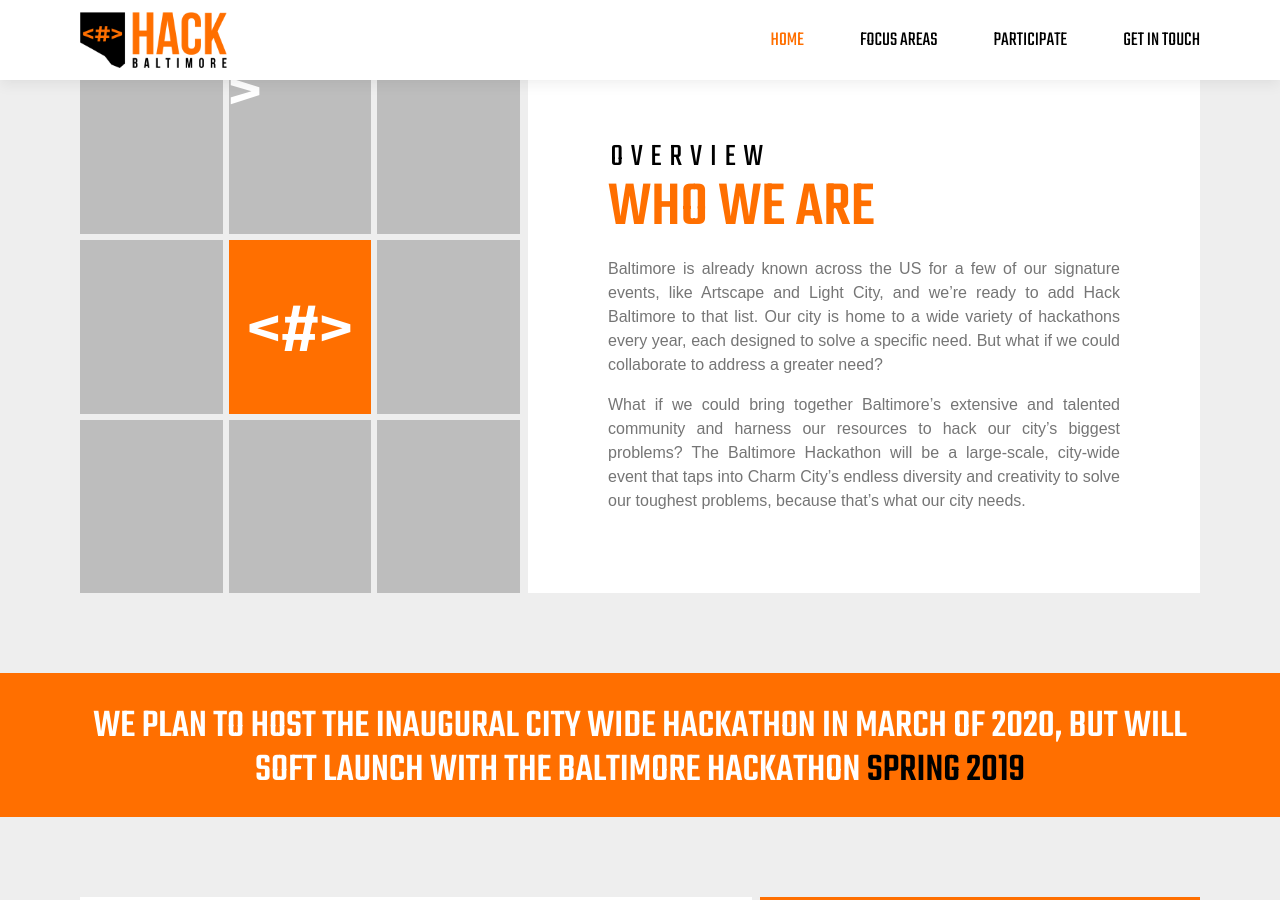
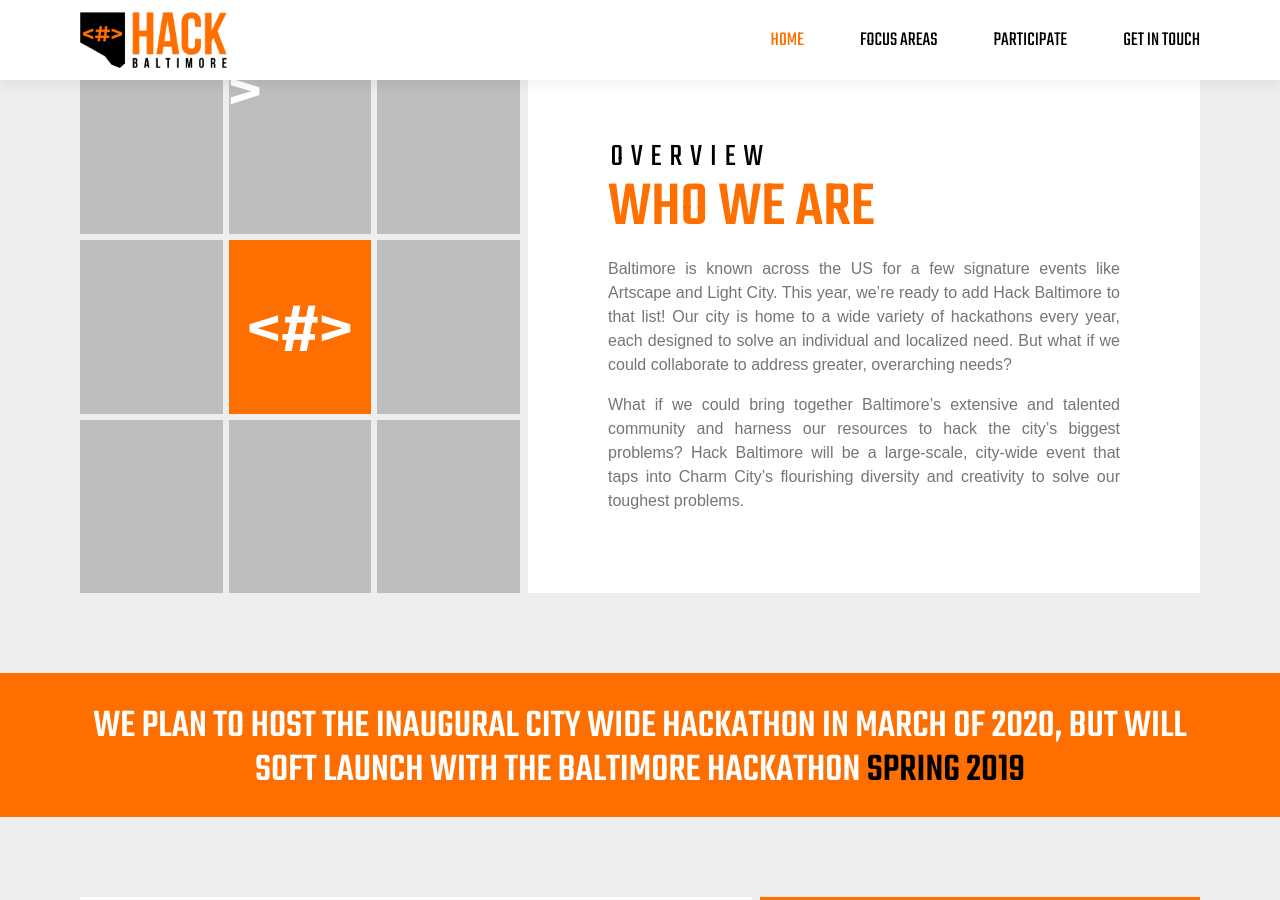
Before and after one commit to BaltimoreCity/HackBaltimore, a Jekyll site: the page built from index.html, in a window 1280 px wide and 900 px high, scrolled down 919 px. Built offline with Jekyll 4.4.1, drawn with Linux system fonts in a browser that asks for light colours; some web fonts are replaced.

Commit message:
Changes from Issue 15

```diff
--- a/index.html
+++ b/index.html
@@ -60,8 +60,8 @@
     <div class="overview__content content">
       <h2 class="h2__headline">Overview</h2>
       <h3 class="h3__headline">Who we are</h3>
-      <p class="p__text">Baltimore is already known across the US for a few of our signature events, like Artscape and Light City, and we’re ready to add Hack Baltimore to that list. Our city is home to a wide variety of hackathons every year, each designed to solve a specific need. But what if we could collaborate to address a greater need? </p>
-      <p class="p__text">What if we could bring together Baltimore’s extensive and talented community and harness our resources to hack our city’s biggest problems? The Baltimore Hackathon will be a large-scale, city-wide event that taps into Charm City’s endless diversity and creativity to solve our toughest problems, because that’s what our city needs.</p>
+      <p class="p__text">Baltimore is known across the US for a few signature events like Artscape and Light City. This year, we’re ready to add Hack Baltimore to that list! Our city is home to a wide variety of hackathons every year, each designed to solve an individual and localized need. But what if we could collaborate to address greater, overarching needs? </p>
+      <p class="p__text">What if we could bring together Baltimore’s extensive and talented community and harness our resources to hack the city’s biggest problems? Hack Baltimore will be a large-scale, city-wide event that taps into Charm City’s flourishing diversity and creativity to solve our toughest problems.</p>
     </div>
   </div>
 </section>
```
